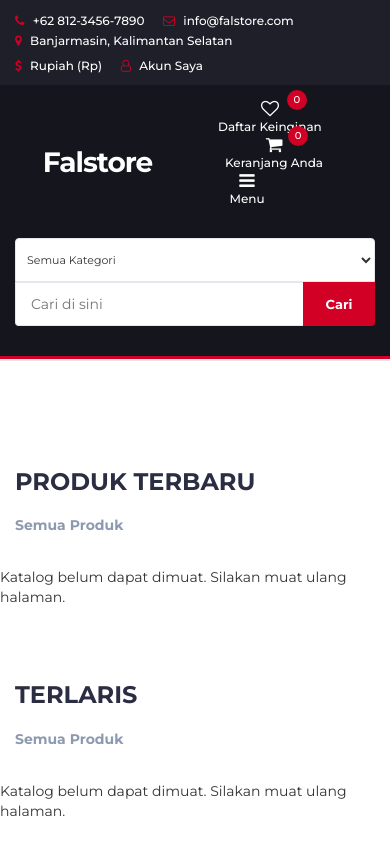
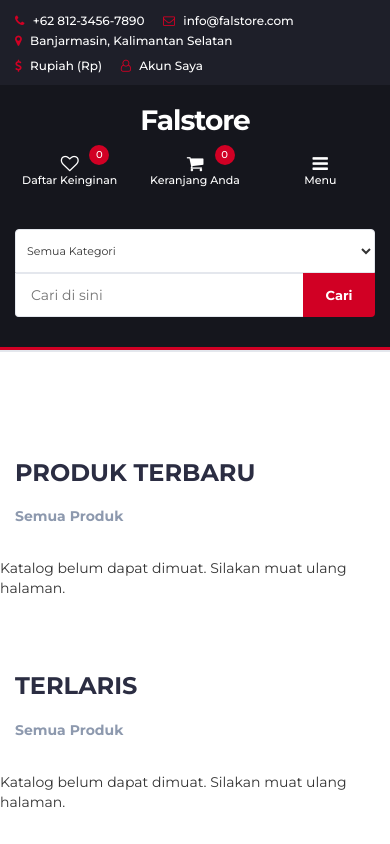
Before and after one commit to muhammadrifaldi65/e_comerce_web, a website: page public/index.html in a window 390 px wide. Shown: the top 844 px of the page. Drawn offline with Linux system fonts and the light colour scheme; no server answers.

Commit message:
fal : Redisgn ui2

```diff
--- a/public/css/style.css
+++ b/public/css/style.css
@@ -2393,9 +2393,10 @@ a:focus-visible, button:focus-visible, input:focus-visible, select:focus-visible
 @media (max-width: 991px) {
   #header .row { display: flex; flex-wrap: wrap; align-items: center; }
   #header .row > div { min-width: 0; }
-  #header .row > .col-md-3 { width: 50%; }
+  #header .row > .col-md-3 { width: 100%; }
   #header .row > .col-md-6 { width: 100%; order: 3; }
-  .header-ctn { float: right; padding-top: 0; }
+  .header-ctn { display: flex; justify-content: center; gap: 16px; float: none; padding: 15px 0; }
+  .header-ctn > div + div { margin-left: 0; }
   #responsive-nav { max-width: 100vw; overflow-y: auto; }
   .product .add-to-cart { position: static; transform: none; padding: 15px; }
   .product:hover .add-to-cart { transform: none; }
@@ -2403,8 +2404,10 @@ a:focus-visible, button:focus-visible, input:focus-visible, select:focus-visible
 }
 @media (max-width: 480px) {
   .header-logo .logo img { max-width: 135px; }
-  .header-ctn > div { margin-left: 8px; }
-  .header-ctn > div > a { width: auto; min-width: 44px; font-size: 11px; }
+  .header-ctn > div { margin-left: 0; flex: 1; min-width: 0; }
+  .header-ctn > div > a { width: 100%; min-width: 44px; min-height: 44px; font-size: 11px; }
+  .header-ctn > div > a > span { font-size: 11px; }
+  .cart-dropdown { width: min(300px, calc(100vw - 30px)); right: 50%; transform: translateX(50%); }
   .header-search form { flex-wrap: wrap; }
   .header-search form .input-select { flex-basis: 100%; width: 100%; border-radius: 4px 4px 0 0; border-right: 1px solid #e4e7ed; }
   .header-search form .input { border-radius: 0 0 0 4px; }
```
Also changed, not shown: README.md.
